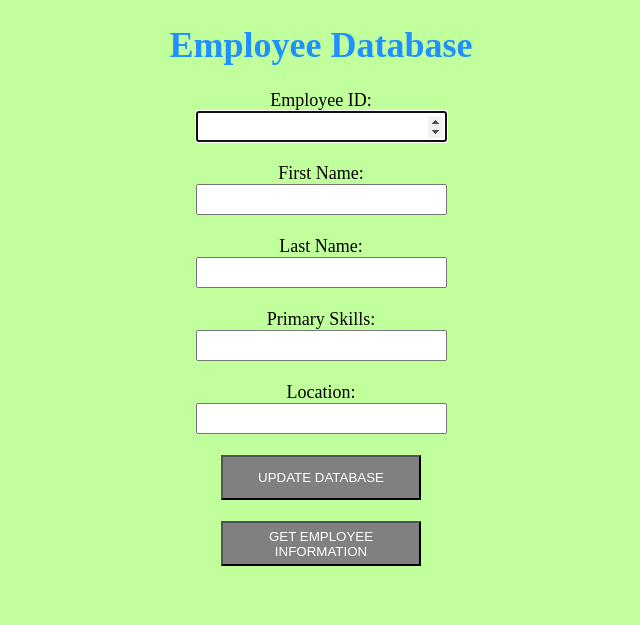
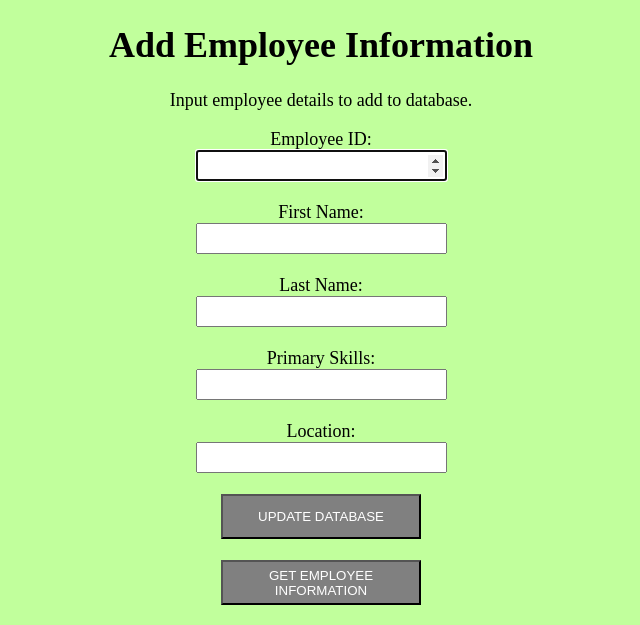
Before and after one commit to 155322225-myseneca/CLO835-Assignment1, a Flask app: page / in a window 1280 px wide. Shown: the top 625 px of the page, without its empty margins (319-959 px from the left). Run offline with Flask 3, Linux system fonts and the light colour scheme.

Commit message:
Update Add Employee page

```diff
--- a/app/templates/addemp.html
+++ b/app/templates/addemp.html
@@ -6,7 +6,8 @@
 <center>
 	<font color="black" size="4" style="font-family: avenir">
 
-		<h1 style="color: DodgerBlue">Employee Database</h1>
+		<h1 style="color: Black">Add Employee Information</h1>
+		<p style="color: Black">Input employee details to add to database.</p>
 		<body style="background: {{ color }};" >
 
 			<form action="/addemp" autocomplete="on" method = "POST" enctype="multipart/form-data">
```
